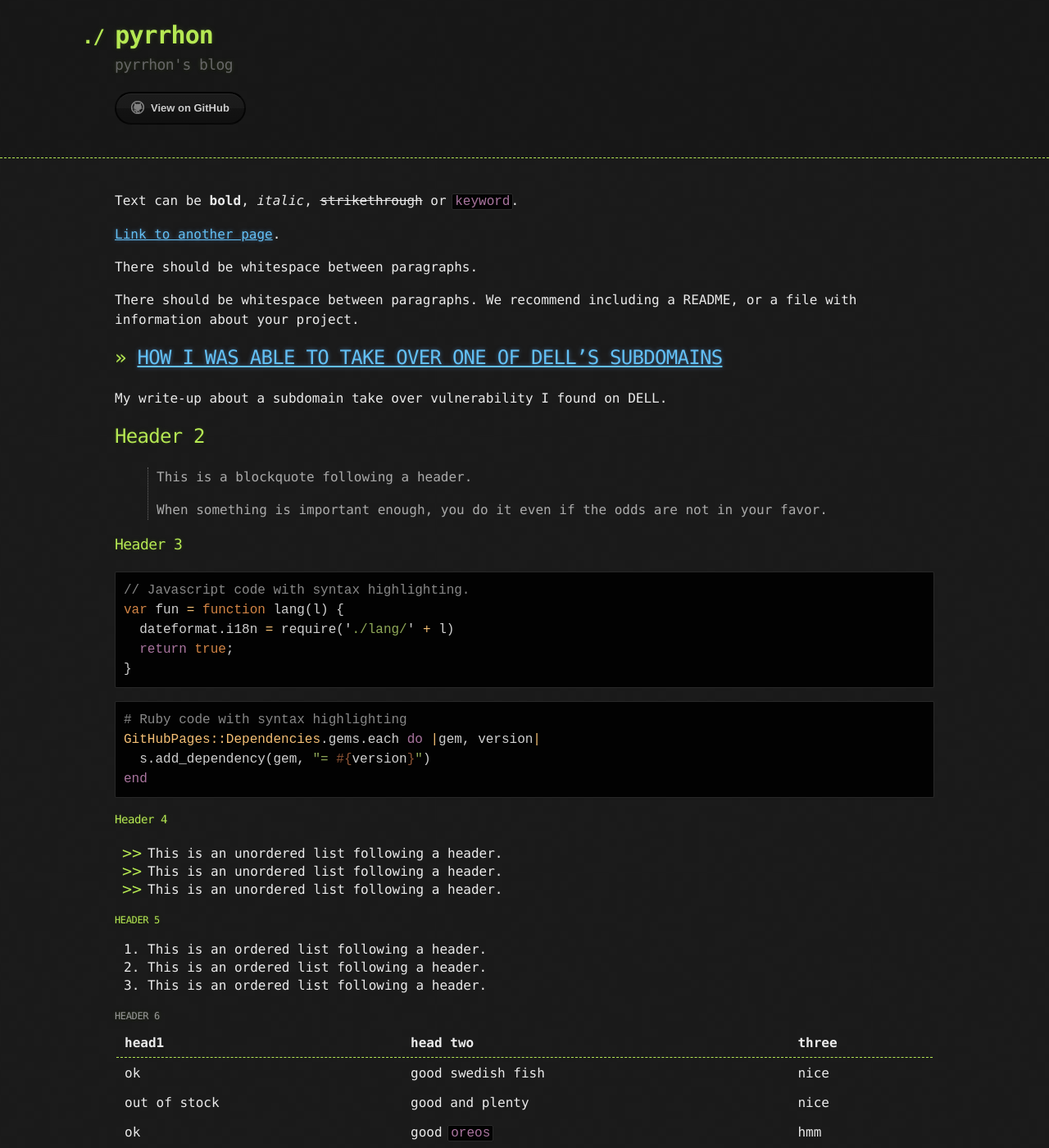
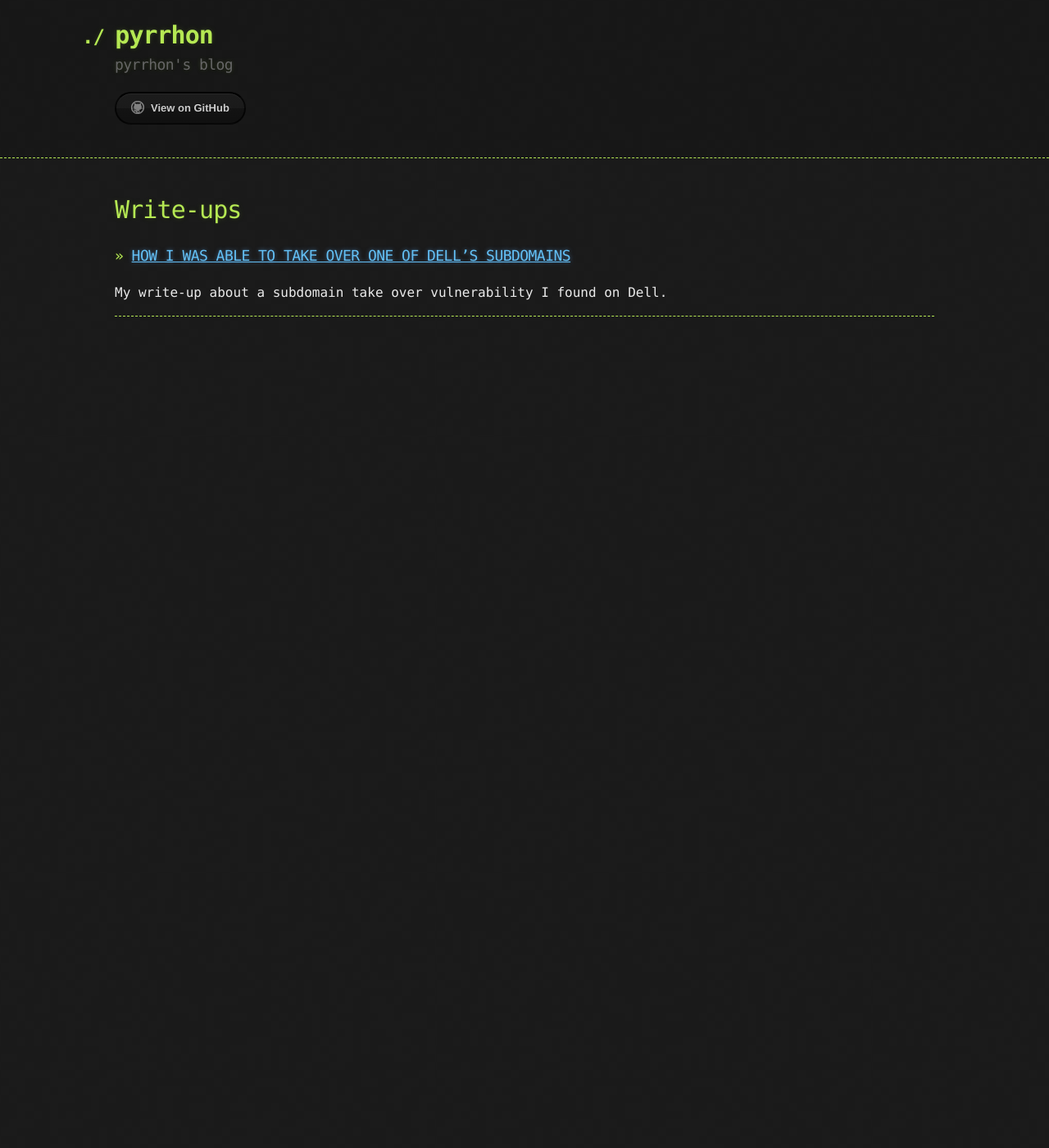
Before and after one commit to pyrrhon1337/pyrrhon1337.github.io, a Jekyll site: the page built from index.md, in a window 1280 px wide and 1400 px high. Shown: the whole window at 82% size. Built offline with Jekyll 4.4.1, drawn with Linux system fonts in a browser that asks for light colours; our own code applies the rules of GitHub Pages for plain Markdown files; some of the changed text lies outside the part shown.

Commit message:
Initial commit

````diff
--- a/index.md
+++ b/index.md
@@ -2,122 +2,10 @@
 layout: default
 ---
 
-Text can be **bold**, _italic_, ~~strikethrough~~ or `keyword`.
+# Write-ups
 
-[Link to another page](./another-page.html).
+### >>  [HOW I WAS ABLE TO TAKE OVER ONE OF DELL’S SUBDOMAINS](./subdomain-takeover.html)
 
-There should be whitespace between paragraphs.
-
-There should be whitespace between paragraphs. We recommend including a README, or a file with information about your project.
-
-## >>  [HOW I WAS ABLE TO TAKE OVER ONE OF DELL’S SUBDOMAINS](./subdomain-takeover.html)
-
-My write-up about a subdomain take over vulnerability I found on DELL.
-
-## Header 2
-
-> This is a blockquote following a header.
->
-> When something is important enough, you do it even if the odds are not in your favor.
-
-### Header 3
-
-```js
-// Javascript code with syntax highlighting.
-var fun = function lang(l) {
-  dateformat.i18n = require('./lang/' + l)
-  return true;
-}
-```
-
-```ruby
-# Ruby code with syntax highlighting
-GitHubPages::Dependencies.gems.each do |gem, version|
-  s.add_dependency(gem, "= #{version}")
-end
-```
-
-#### Header 4
-
-*   This is an unordered list following a header.
-*   This is an unordered list following a header.
-*   This is an unordered list following a header.
-
-##### Header 5
-
-1.  This is an ordered list following a header.
-2.  This is an ordered list following a header.
-3.  This is an ordered list following a header.
-
-###### Header 6
-
-| head1        | head two          | three |
-|:-------------|:------------------|:------|
-| ok           | good swedish fish | nice  |
-| out of stock | good and plenty   | nice  |
-| ok           | good `oreos`      | hmm   |
-| ok           | good `zoute` drop | yumm  |
-
-### There's a horizontal rule below this.
+My write-up about a subdomain take over vulnerability I found on Dell.
 
 * * *
-
-### Here is an unordered list:
-
-*   [HOW I WAS ABLE TO TAKE OVER ONE OF DELL’S SUBDOMAINS](./subdomain-takeover.html)
-*   Write up
-*   Write up
-*   Write up
-
-### And an ordered list:
-
-1.  Item one
-1.  Item two
-1.  Item three
-1.  Item four
-
-### And a nested list:
-
-- level 1 item
-  - level 2 item
-  - level 2 item
-    - level 3 item
-    - level 3 item
-- level 1 item
-  - level 2 item
-  - level 2 item
-  - level 2 item
-- level 1 item
-  - level 2 item
-  - level 2 item
-- level 1 item
-
-### Small image
-
-![Octocat](https://github.githubassets.com/images/icons/emoji/octocat.png)
-
-### Large image
-
-![Branching](https://guides.github.com/activities/hello-world/branching.png)
-
-
-### Definition lists can be used with HTML syntax.
-
-<dl>
-<dt>Name</dt>
-<dd>Godzilla</dd>
-<dt>Born</dt>
-<dd>1952</dd>
-<dt>Birthplace</dt>
-<dd>Japan</dd>
-<dt>Color</dt>
-<dd>Green</dd>
-</dl>
-
-```
-Long, single-line code blocks should not wrap. They should horizontally scroll if they are too long. This line should be long enough to demonstrate this.
-```
-
-```
-The final element.
-```
````
